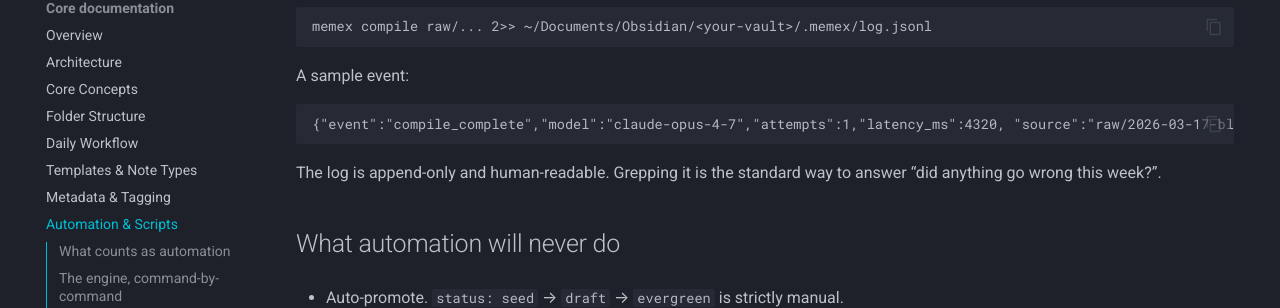
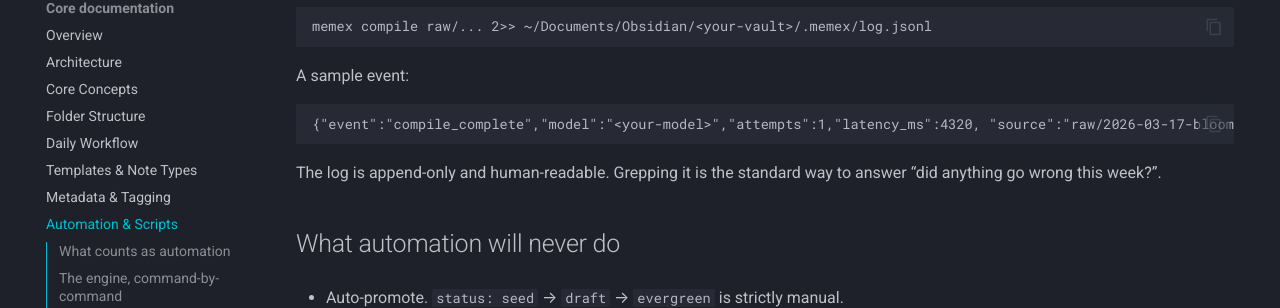
Before and after one commit to btekmen/memexlab-engine, an MkDocs documentation site: the page built from docs/08-automation-and-scripts.md, in a window 1280 px wide and 900 px high, scrolled down 3953 px. Shown: the part 244-552 px from the top of the window. Built offline with MkDocs 1.6.1 and Material for MkDocs 9.7.7, drawn with Linux system fonts in a browser that asks for light colours.

Commit message:
docs: genericize sample log model value (provider-agnostic)
Co-Authored-By: Claude Opus 4.8 <noreply@anthropic.com>

````diff
--- a/docs/08-automation-and-scripts.md
+++ b/docs/08-automation-and-scripts.md
@@ -147,7 +147,7 @@ memex compile raw/... 2>> ~/Documents/Obsidian/<your-vault>/.memex/log.jsonl
 A sample event:
 
 ```
-{"event":"compile_complete","model":"claude-opus-4-7","attempts":1,"latency_ms":4320, "source":"raw/2026-03-17-bloomberg-stablecoin-settlement-rails.md","candidates":4, "applied":true,"level":"info","timestamp":"2026-03-18T09:04:12Z"}
+{"event":"compile_complete","model":"<your-model>","attempts":1,"latency_ms":4320, "source":"raw/2026-03-17-bloomberg-stablecoin-settlement-rails.md","candidates":4, "applied":true,"level":"info","timestamp":"2026-03-18T09:04:12Z"}
 ```
 
 The log is append-only and human-readable. Grepping it is the standard way to answer “did anything go wrong this week?”.
````
